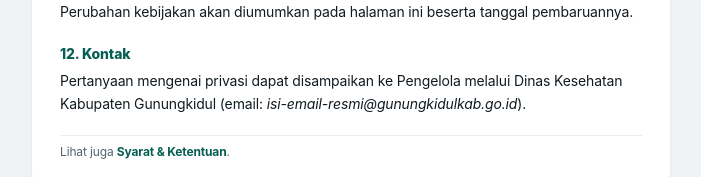
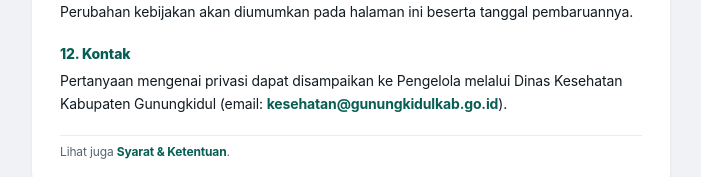
Before and after one commit to wegecorp/posyandu-nyawiji-digital, a Next.js app: page /privasi in a window 1280 px wide. Shown: the part 1450-1627 px from the top of the page, without its empty margins (289-990 px from the left). Built offline with nearby package versions, Linux system fonts and the light colour scheme; no server answers.

Commit message:
docs(legal): isi email kontak resmi Dinkes di halaman privasi & syarat

```diff
--- a/src/app/privasi/page.tsx
+++ b/src/app/privasi/page.tsx
@@ -107,7 +107,11 @@
       <LegalSection title="12. Kontak">
         <p>
           Pertanyaan mengenai privasi dapat disampaikan ke Pengelola melalui Dinas Kesehatan
-          Kabupaten Gunungkidul (email: <em>isi-email-resmi@gunungkidulkab.go.id</em>).
+          Kabupaten Gunungkidul (email:{' '}
+          <a href="mailto:kesehatan@gunungkidulkab.go.id" className="font-bold text-[#075e54] hover:underline">
+            kesehatan@gunungkidulkab.go.id
+          </a>
+          ).
         </p>
       </LegalSection>
 
--- a/src/app/syarat/page.tsx
+++ b/src/app/syarat/page.tsx
@@ -86,7 +86,11 @@
       <LegalSection title="12. Kontak">
         <p>
           Pertanyaan mengenai ketentuan ini dapat disampaikan ke Dinas Kesehatan Kabupaten
-          Gunungkidul (email: <em>isi-email-resmi@gunungkidulkab.go.id</em>).
+          Gunungkidul (email:{' '}
+          <a href="mailto:kesehatan@gunungkidulkab.go.id" className="font-bold text-[#075e54] hover:underline">
+            kesehatan@gunungkidulkab.go.id
+          </a>
+          ).
         </p>
       </LegalSection>
 
```
